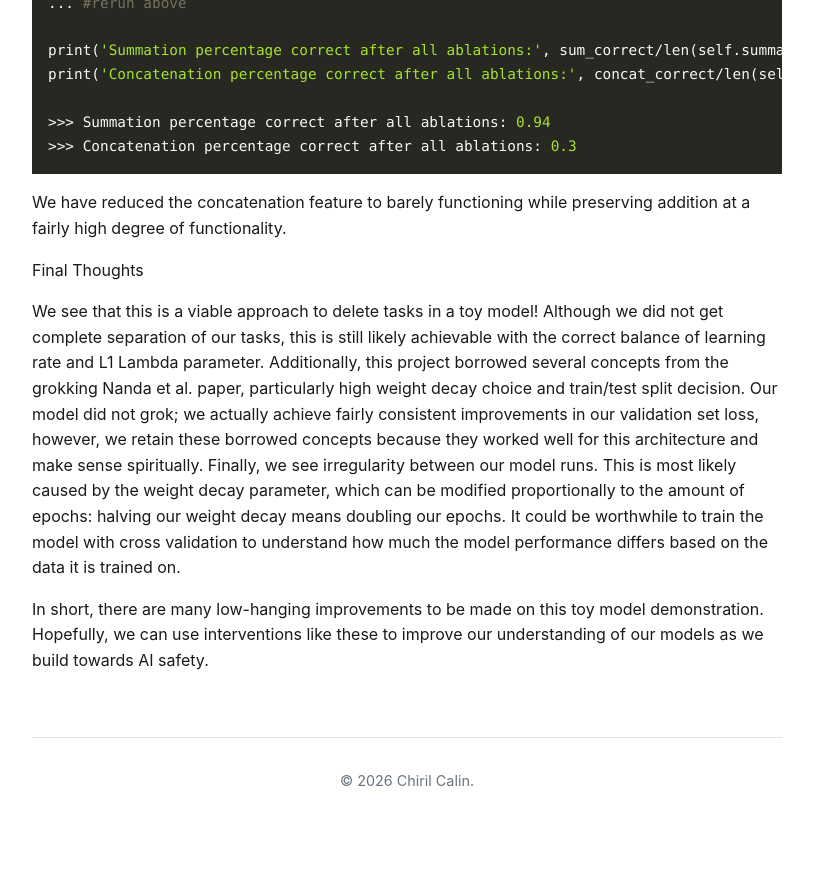
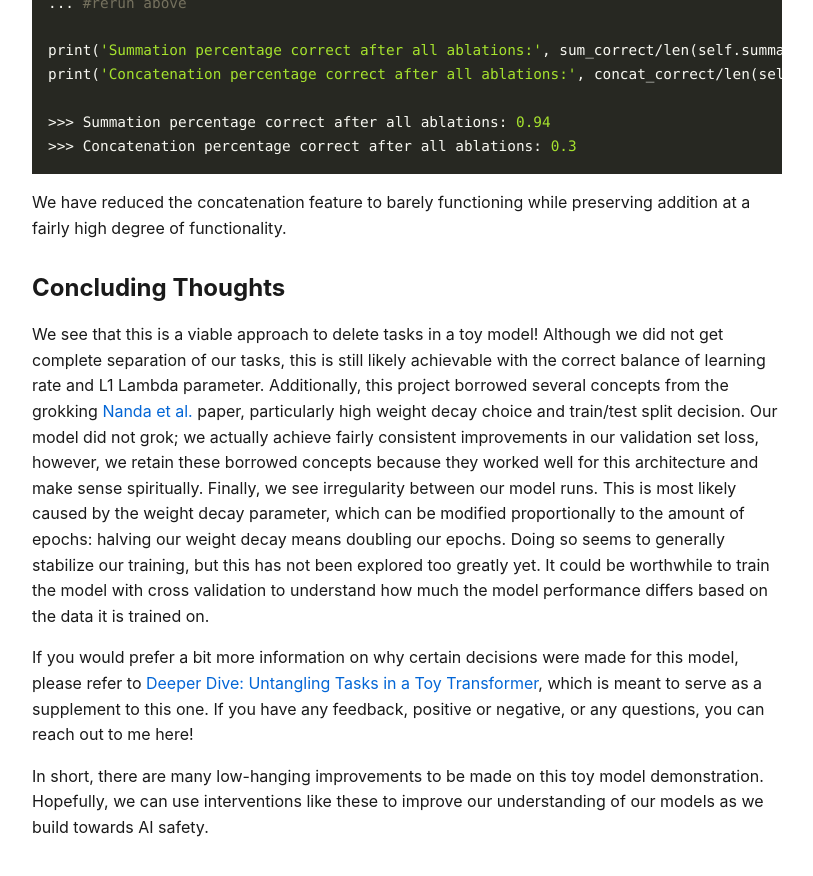
Before and after one commit to chirilcalin/chirilcalin.github.io, a Jekyll site: the page built from _posts/2026-05-20-untangling-tasks.md, in a window 1280 px wide and 900 px high, scrolled down 12996 px. Shown: the top 876 px of the window, without its empty margins (233-1046 px from the left). Built offline with Jekyll 4.4.1, drawn with Linux system fonts in a browser that asks for light colours; before the commit the page ends 13834 px from its top, so only the background shows below that.

Commit message:
Modify end of blog post 1

```diff
--- a/_posts/2026-05-20-untangling-tasks.md
+++ b/_posts/2026-05-20-untangling-tasks.md
@@ -467,8 +467,10 @@ print('Concatenation percentage correct after all ablations:', concat_correct/le
 
 We have reduced the concatenation feature to barely functioning while preserving addition at a fairly high degree of functionality.
 
-Final Thoughts
+## Concluding Thoughts
 
-We see that this is a viable approach to delete tasks in a toy model! Although we did not get complete separation of our tasks, this is still likely achievable with the correct balance of learning rate and L1 Lambda parameter. Additionally, this project borrowed several concepts from the grokking Nanda et al. paper, particularly high weight decay choice and train/test split decision. Our model did not grok; we actually achieve fairly consistent improvements in our validation set loss, however, we retain these borrowed concepts because they worked well for this architecture and make sense spiritually. Finally,  we see irregularity between our model runs. This is most likely caused by the weight decay parameter, which can be modified proportionally to the amount of epochs: halving our weight decay means doubling our epochs. It could be worthwhile to train the model with cross validation to understand how much the model performance differs based on the data it is trained on.
+We see that this is a viable approach to delete tasks in a toy model! Although we did not get complete separation of our tasks, this is still likely achievable with the correct balance of learning rate and L1 Lambda parameter. Additionally, this project borrowed several concepts from the grokking [Nanda et al.](https://arxiv.org/abs/2301.05217) paper, particularly high weight decay choice and train/test split decision. Our model did not grok; we actually achieve fairly consistent improvements in our validation set loss, however, we retain these borrowed concepts because they worked well for this architecture and make sense spiritually. Finally, we see irregularity between our model runs. This is most likely caused by the weight decay parameter, which can be modified proportionally to the amount of epochs: halving our weight decay means doubling our epochs. Doing so seems to generally stabilize our training, but this has not been explored too greatly yet. It could be worthwhile to train the model with cross validation to understand how much the model performance differs based on the data it is trained on.
+
+If you would prefer a bit more information on why certain decisions were made for this model, please refer to [Deeper Dive: Untangling Tasks in a Toy Transformer](https://chirilcalin.github.io/2026/05/21/deeper-untangling.html), which is meant to serve as a supplement to this one. If you have any feedback, positive or negative, or any questions, you can reach out to me here!
 
 In short, there are many low-hanging improvements to be made on this toy model demonstration. Hopefully, we can use interventions like these to improve our understanding of our models as we build towards AI safety.
```
